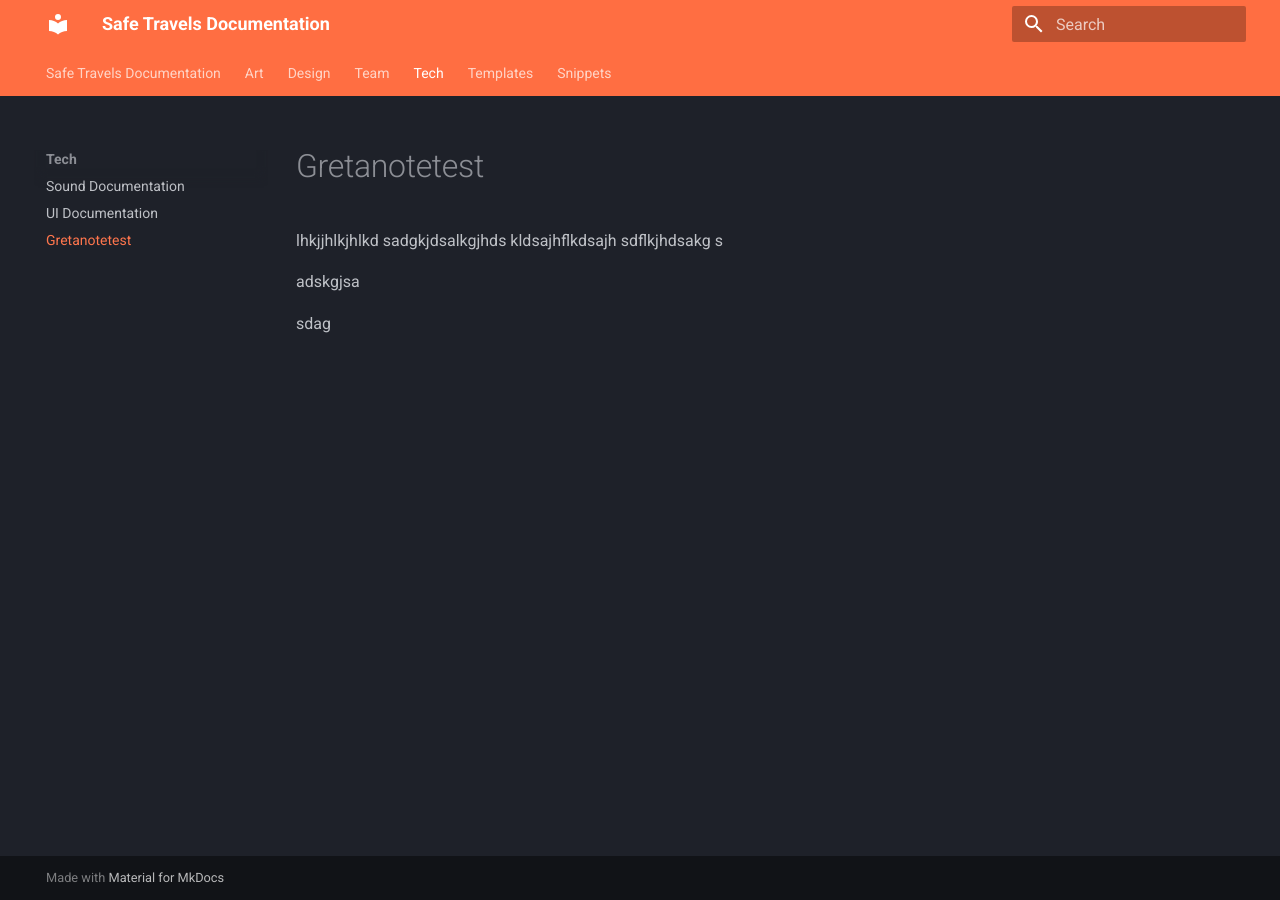
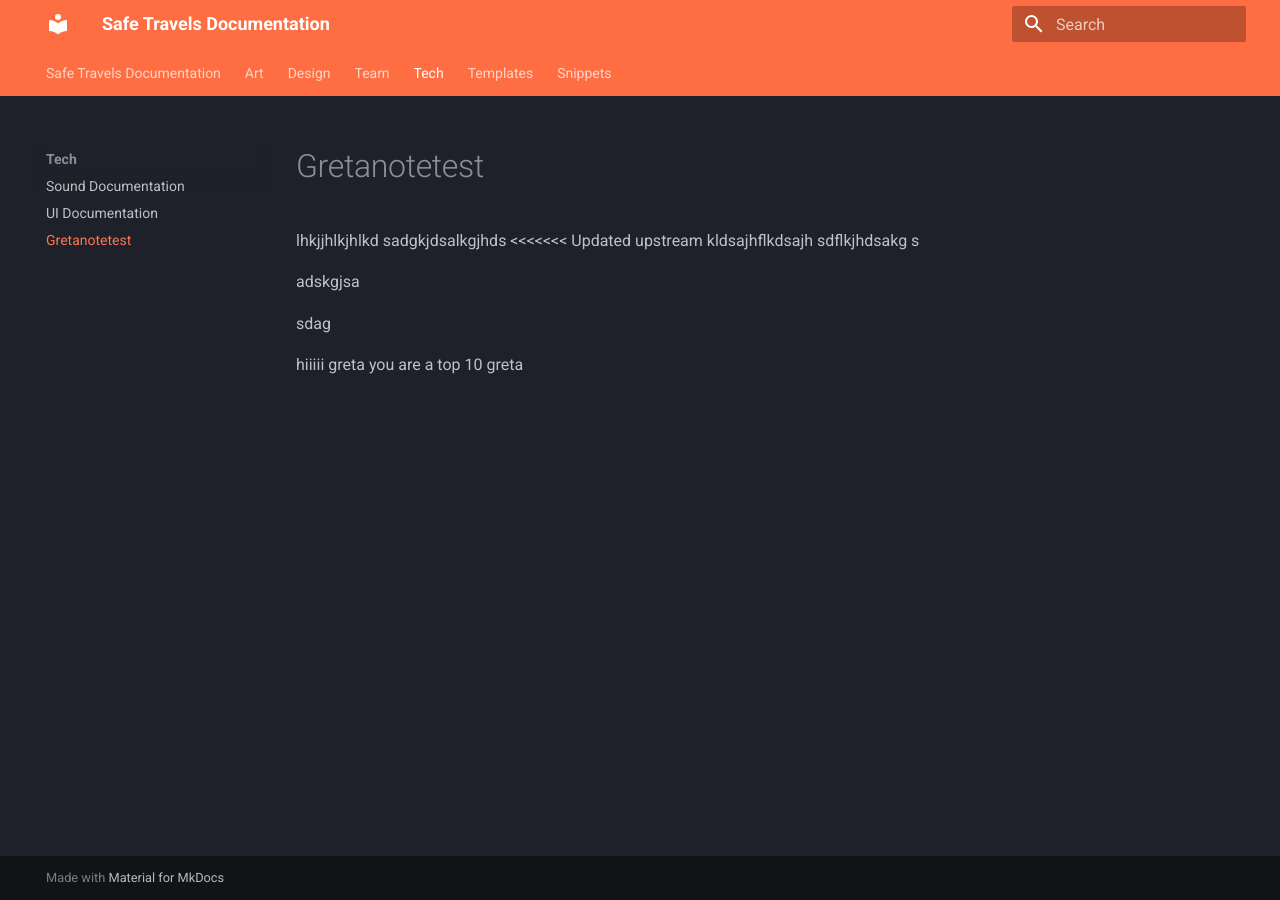
Before and after one commit to l4valamp/safetravels-docs, an MkDocs documentation site: the page built from docs/Tech/gretanotetest.md, in a window 1280 px wide. Built offline with MkDocs 1.6.1 and Material for MkDocs 9.7.7, drawn with Linux system fonts in a browser that asks for light colours.

Commit message:
Anna Test

```diff
--- a/docs/Tech/gretanotetest.md
+++ b/docs/Tech/gretanotetest.md
@@ -1,5 +1,6 @@
 lhkjjhlkjhlkd
 sadgkjdsalkgjhds
+<<<<<<< Updated upstream
 kldsajhflkdsajh
 sdflkjhdsakg
 s
@@ -9,3 +10,5 @@ adskgjsa
 
 
 sdag
+
+hiiiii greta you are a top 10 greta
```
Also changed, not shown: docs/.obsidian/workspace.json.
